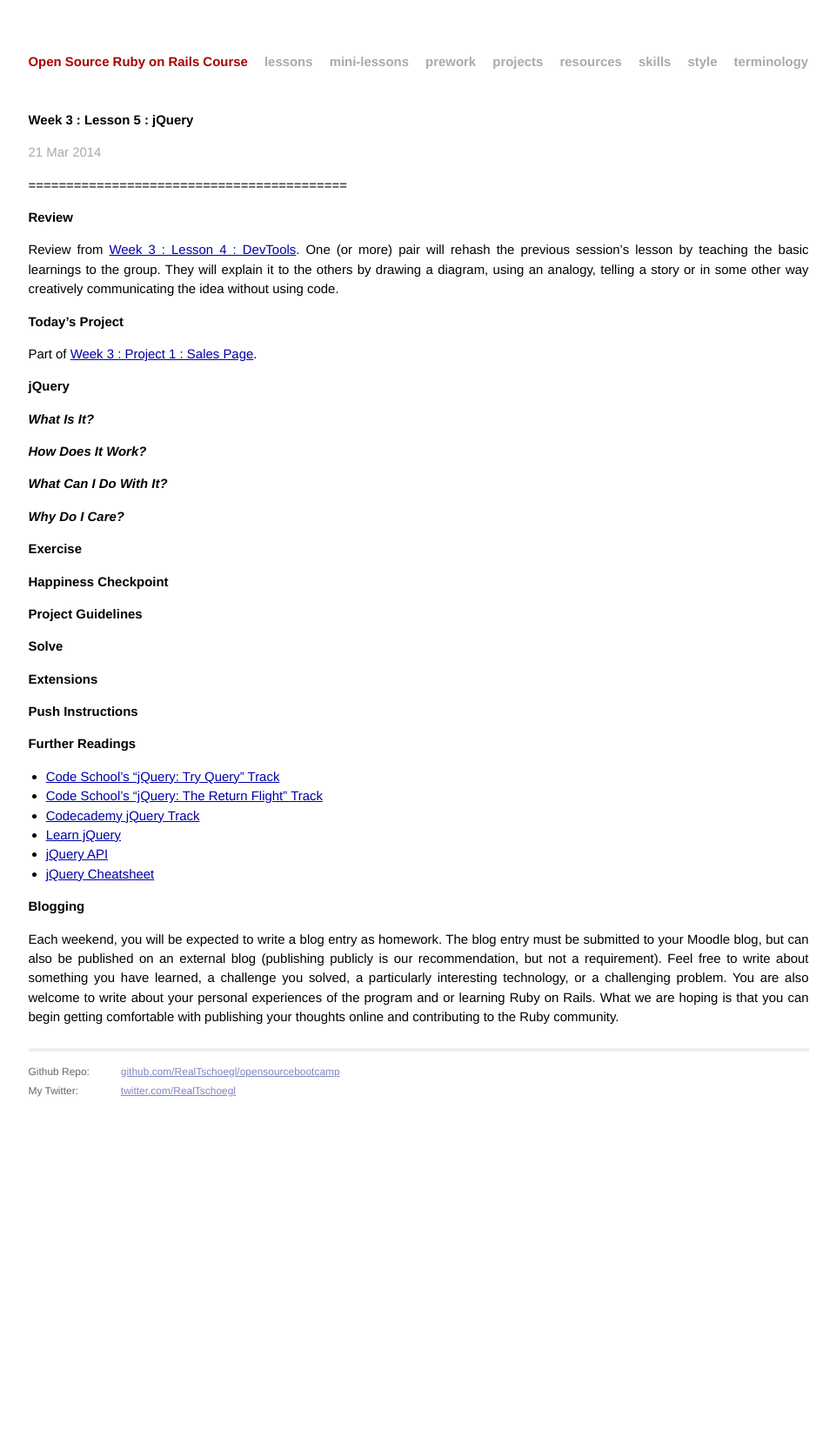
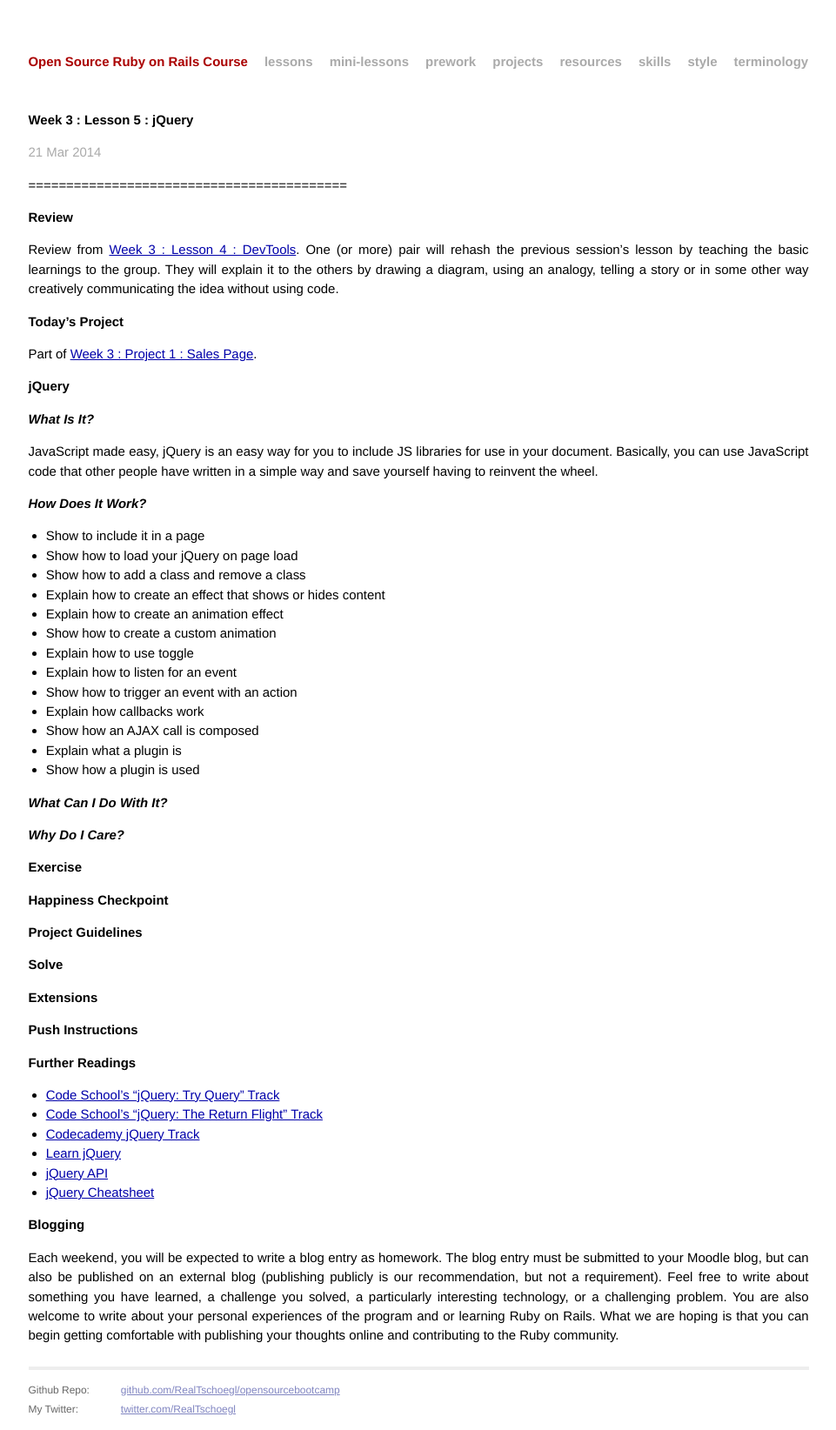
Before and after one commit to RealTschoegl/opensourcebootcamp, a Jekyll site: the page built from _posts/2014-03-21-lesson-jquery.markdown, in a window 1280 px wide. Shown: the whole page at 87% size, without its empty margins (159-1120 px from the left). Built offline with Jekyll 4.4.1, drawn with Linux system fonts in a browser that asks for light colours; Markdown is read by kramdown in place of the engine named in the settings; before the commit the page ends 1277 px from its top, so only the background shows below that.

Commit message:
Updated 2014-03-21-lesson-jquery.markdown

```diff
--- a/_posts/2014-03-21-lesson-jquery.markdown
+++ b/_posts/2014-03-21-lesson-jquery.markdown
@@ -17,7 +17,23 @@ Part of [Week 3 : Project 1 : Sales Page]({{ site.baseurl}}{% post_url 2014-03-2
 
 ### _What Is It?_
 
+JavaScript made easy, jQuery is an easy way for you to include JS libraries for use in your document.  Basically, you can use JavaScript code that other people have written in a simple way and save yourself having to reinvent the wheel.
+
 ### _How Does It Work?_
+
+* Show to include it in a page
+* Show how to load your jQuery on page load
+* Show how to add a class and remove a class
+* Explain how to create an effect that shows or hides content
+* Explain how to create an animation effect
+* Show how to create a custom animation
+* Explain how to use toggle
+* Explain how to listen for an event
+* Show how to trigger an event with an action
+* Explain how callbacks work
+* Show how an AJAX call is composed
+* Explain what a plugin is
+* Show how a plugin is used
 
 ### _What Can I Do With It?_
 
```
